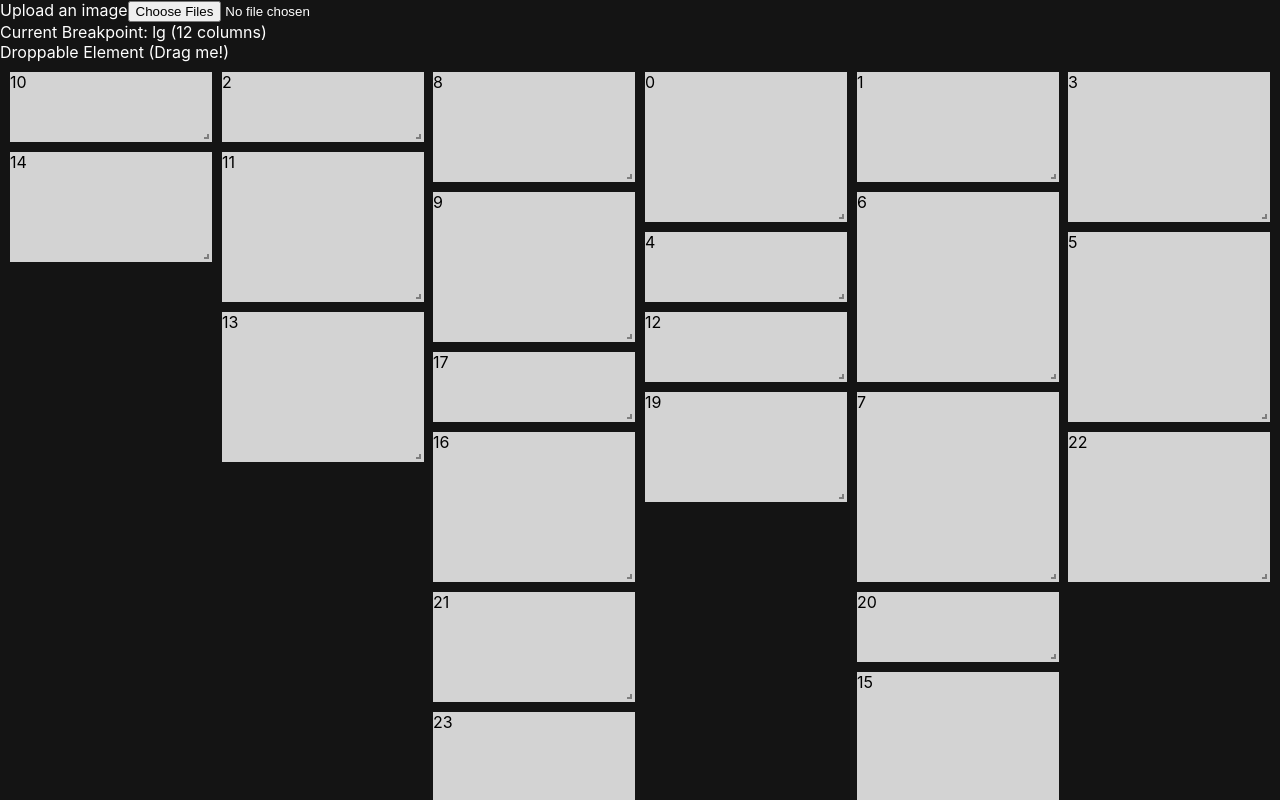
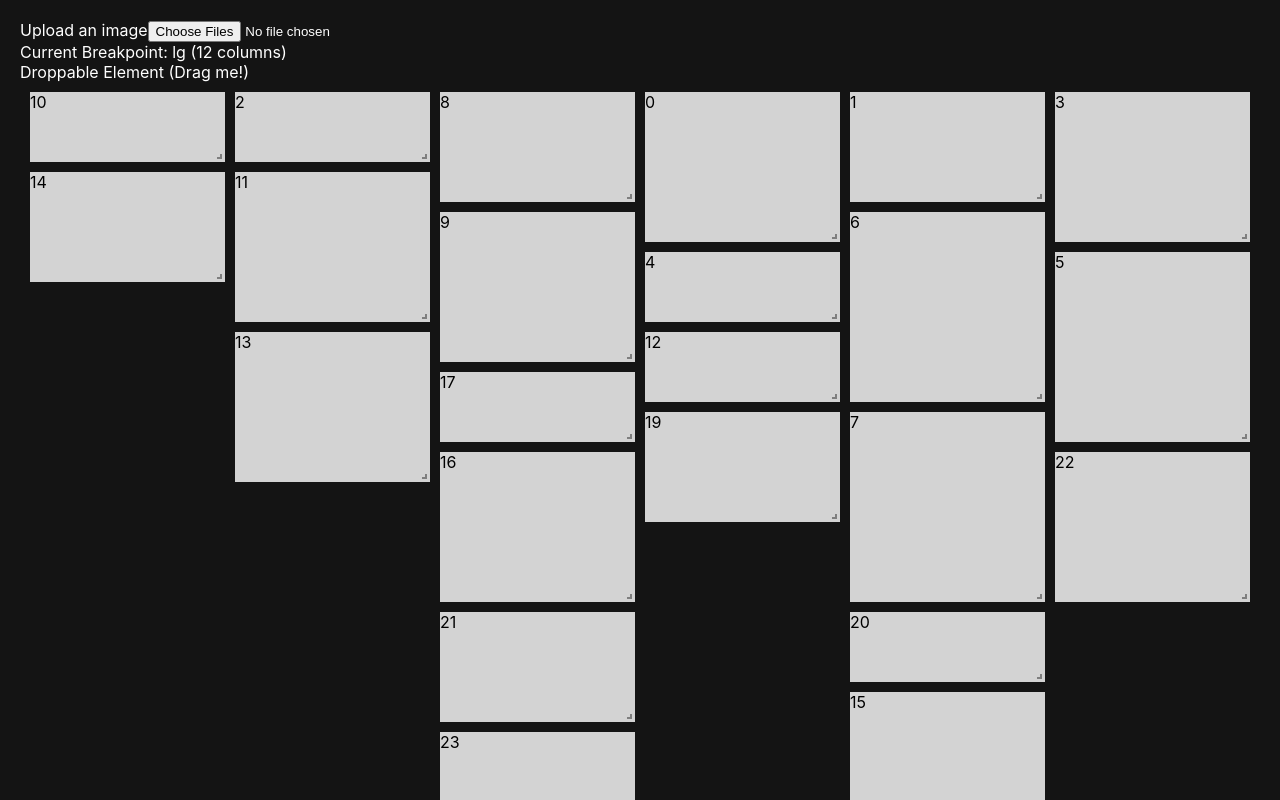
Before and after one commit to slampham/Network-Optix, a React (Create React App) app: page / in a window 1280 px wide. Shown: the top 800 px of the page. Built offline with nearby package versions, Linux system fonts and the light colour scheme.

Commit message:
Gonna change example code to something else

```diff
--- a/src/App.js
+++ b/src/App.js
@@ -1,9 +1,23 @@
-import { useEffect, useState } from 'react'
+import { useState } from 'react'
 import styled from 'styled-components'
 import Layout from './Layout';
 
 const StyledApp = styled.div`
   color: white;
+  padding: 20px;
+
+  ul {
+    display: flex;
+    list-style: none;
+
+    li {
+      img {
+        width: 160px;
+        height: 90px;
+        object-fit: cover;
+      }
+    }
+  }
 `
 
 function App() {
@@ -13,11 +27,13 @@ function App() {
     let { files } = event.target
 
     if (FileReader && files && files.length) {
-      let reader = new FileReader()
-      reader.onload = () => {
-        setImgFiles(prevImgs => [...prevImgs, reader.result])
+      for (const file of files) {
+        let reader = new FileReader()
+        reader.onload = () => {
+          setImgFiles(prevImgs => [...prevImgs, reader.result])
+        }
+        reader.readAsDataURL(file)
       }
-      reader.readAsDataURL(files[0]);
     }
   }
 
@@ -26,7 +42,9 @@ function App() {
       <label htmlFor='img'>Upload an image</label>
       <input type="file" name='img' acccept='image/*' multiple {...{onChange}} />
 
-      {imgFiles.map(imgFile => <img src={imgFile}/>)}
+      <ul>
+        {imgFiles.map(imgFile => <li><img src={imgFile}/></li>)}
+      </ul>
 
       <Layout className='layout' rowHeight={30} onLayoutChange={() => {}} cols={{ lg: 12, md: 10, sm: 6, xs: 4, xxs: 2 }}/>
     </StyledApp>
--- a/src/Layout.js
+++ b/src/Layout.js
@@ -59,6 +59,7 @@ function Layout(props) {
         isDroppable={true}
       >
         {generateDOM()}
+
       </StyledResponsiveGridLayout>
     </div>
   );
```
